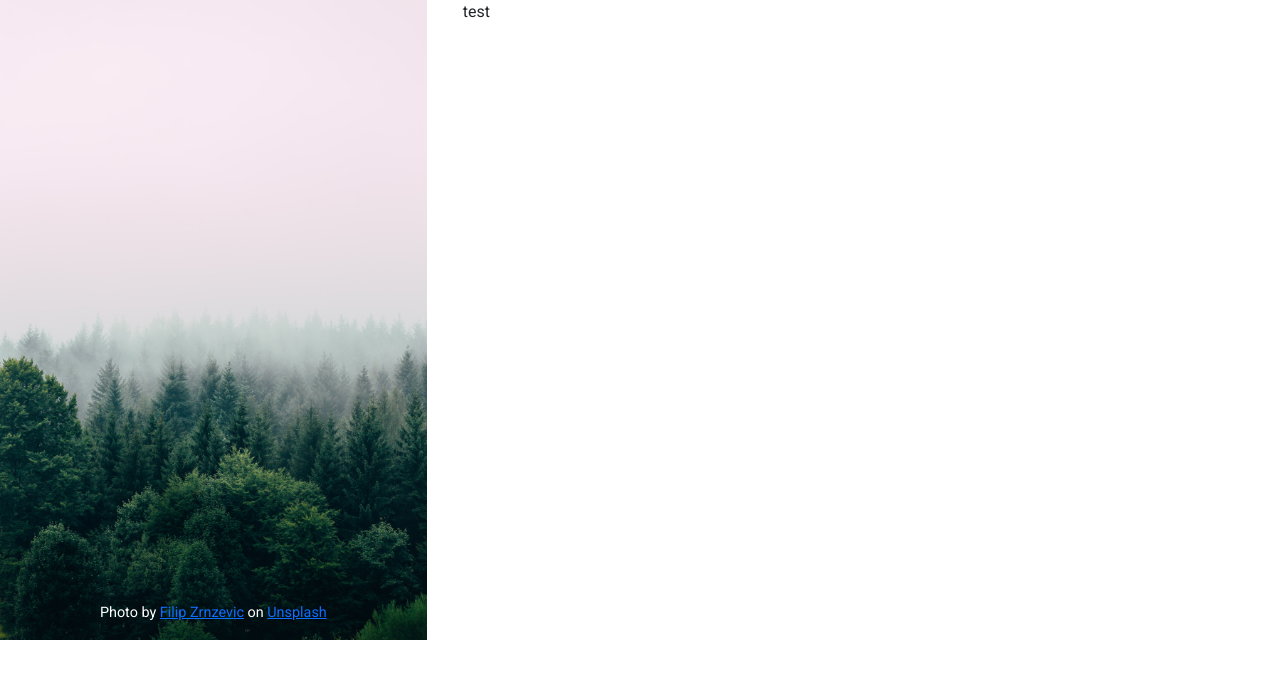
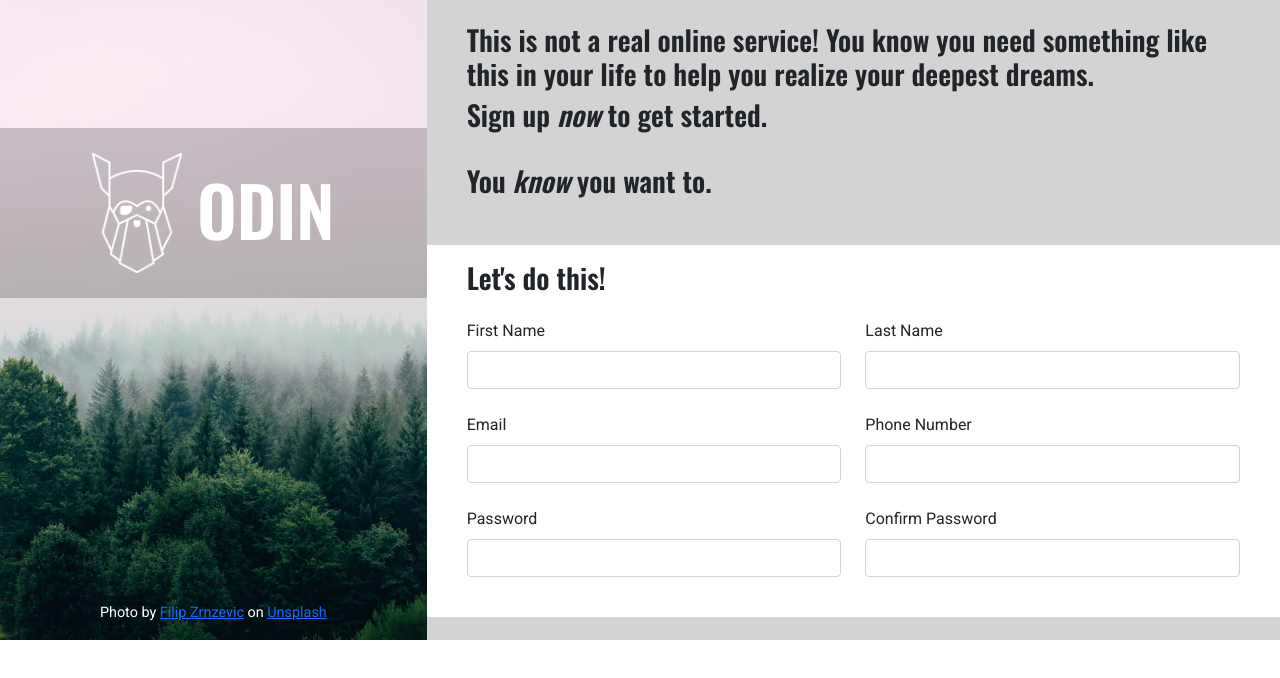
Before and after one commit to SheungOng/sign-up-odin, a plain HTML site: page index.html in a window 1280 px wide. Drawn offline with nearby package versions, Linux system fonts and the light colour scheme.

Commit message:
Progress

```diff
--- a/assets/css/style.css
+++ b/assets/css/style.css
@@ -6,3 +6,31 @@ body,html{
 .by{
     font-size:0.9em;
 }
+
+h1,h2,h3,h4,h5{
+    font-family: "Oswald";
+}
+
+.logo-wrap{
+    color:#fff;
+    padding: 25px 0;
+    background-color: rgba(0,0,0,0.2);
+    top:20%;
+}
+
+.logo-wrap img{
+    max-width: 90px;
+}
+
+.logo-wrap h1{
+    margin-left: 15px;
+    font-size:69px;
+}
+
+.bg-grey{
+    background-color: #d3d3d3
+}
+
+.bg-white{
+    background-color:#fff
+}
--- /dev/null
+++ b/assets/js/custom.js
@@ -0,0 +1,15 @@
+var check = function() {
+    var password = document.getElementById('password').value;
+    var cpassword = document.getElementById('confirm-password').value;
+    if (password == cpassword || password.length || cpassword.length) {
+        password.style.borderColor = 'green';
+        cpassword.style.borderColor = 'green';
+        document.getElementById('message').innerHTML = '* Passwords match!';
+        document.getElementById('message').style.color = 'green';
+    } else {
+        document.getElementById('message').style.color = 'red';
+        password.style.borderColor = 'red';
+        cpassword.style.borderColor = 'red';
+        document.getElementById('message').innerHTML = '* Passwords do not match';
+    }
+}
--- a/index.html
+++ b/index.html
@@ -8,23 +8,82 @@
     <link rel="preconnect" href="https://fonts.googleapis.com">
     <link rel="preconnect" href="https://fonts.gstatic.com" crossorigin>
     <link href="https://fonts.googleapis.com/css2?family=Roboto:ital,wght@0,400;0,500;0,700;1,400;1,500;1,700&display=swap" rel="stylesheet">
+    <link href="https://fonts.googleapis.com/css2?family=Oswald:wght@600&display=swap" rel="stylesheet">
     <link rel="stylesheet" href="./assets/css/bootstrap.min.css">
     <link rel="stylesheet" href="./assets/css/style.css">
 </head>
 <body>
-<div class="container-fluid">
-    <div class="row">
-        <div class="col-12 col-lg-4 ps-0 pe-0 position-relative text-center">
+<div class="container-fluid bg-grey">
+    <div class="row align-items-center">
+        <div class="col-12 col-md-4 d-none d-md-block ps-0 pe-0 position-relative text-center position-relative">
+            <div class="d-flex w-100 position-absolute logo-wrap justify-content-center align-items-center">
+                <img class="img-fluid" src="./assets/images/odin-lined.png">
+                <h1>ODIN</h1>
+            </div>
             <img class="img-fluid" src="./assets/images/filip-zrnzevic-QsWG0kjPQRY-unsplash.jpg">
             <span class="by text-white position-absolute start-0 bottom-0 end-0 mb-3">Photo by <a href="https://unsplash.com/@filipz">Filip Zrnzevic</a> on <a href="https://unsplash.com/">Unsplash</a></span>
         </div>
-        <div class="col-12 col-lg-8">
+        <div class="col-12 col-md-8 px-0">
             <div class="container">
-                test
+                <div class="px-3">
+                    <div class="mb-5">
+                        <h3>This is not a real online service! You know you need something like this in your life to help you realize your deepest dreams.</h3>
+                        <h3>Sign up <em>now</em> to get started.</h3>
+                        </br>
+                        <h3>You <em>know</em> you want to.</h3>
+                    </div>
+                </div>
+            </div>
+            <div class="container-fluid bg-white">
+                <div class="p-3">
+                    <h3 class="mb-4">Let's do this!</h3>
+                    <form>
+                        <div class="row">
+                            <div class="col-6">
+                                <div class="mb-4">
+                                    <label for="first-name" class="form-label">First Name</label>
+                                    <input type="text" class="form-control" id="first-name">
+                                </div>
+                            </div>
+                            <div class="col-6">
+                                <div class="mb-4">
+                                    <label for="last-name" class="form-label">Last Name</label>
+                                    <input type="text" class="form-control" id="last-name">
+                                </div>
+                            </div>
+                            <div class="col-6">
+                                <div class="mb-4">
+                                    <label for="email" class="form-label">Email</label>
+                                    <input type="email" class="form-control" id="email" required>
+                                </div>
+                            </div>
+                            <div class="col-6">
+                                <div class="mb-4">
+                                    <label for="phone-number" class="form-label">Phone Number</label>
+                                    <input type="number" class="form-control" id="phone-number">
+                                </div>
+                            </div>
+                            <div class="col-6">
+                                <div class="mb-4">
+                                    <label for="password" class="form-label">Password</label>
+                                    <input type="password" class="form-control" id="password" required  onkeyup='check();'>
+                                    <span id='message'></span>
+                                </div>
+                            </div>
+                            <div class="col-6">
+                                <div class="mb-4">
+                                    <label for="confirm-password" class="form-label">Confirm Password</label>
+                                    <input type="confirm-password" class="form-control" id="confirm-password" required  onkeyup='check();'>
+                                </div>
+                            </div>
+                        </div>
+                    </form>
+                </div>
             </div>
         </div>
     </div>
 </div>
 </body>
 <script type="text/javascript" src="./assets/js/bootstrap.min.js"></script>
+<script type="text/javascript" src="./assets/js/custom.js"></script>
 </html>
```
Also changed, not shown: assets/images/odin-lined.png (added).
